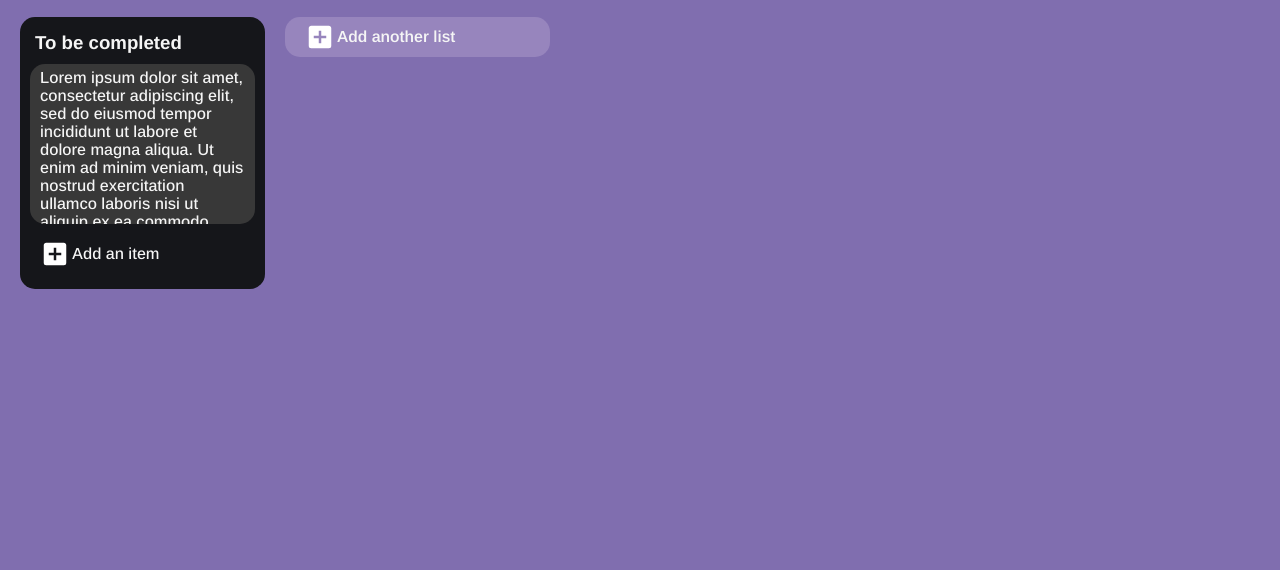
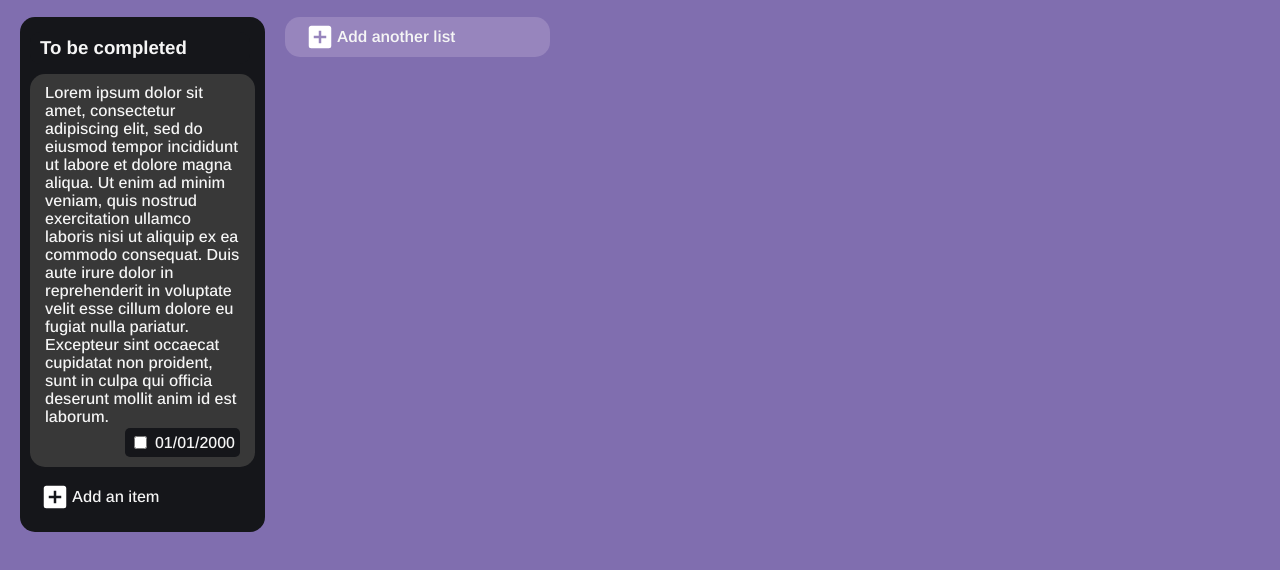
Before and after one commit to GitWorkingTime/odin-todo, a website built with webpack: page src/template.html in a window 1280 px wide. Shown: the part 56-626 px from the top of the page. Built offline with nearby package versions, Linux system fonts and the light colour scheme.

Commit message:
Added deadline and editted styling

```diff
--- a/src/styles.css
+++ b/src/styles.css
@@ -22,6 +22,7 @@ body {
     justify-content: left;
     padding: 20px;
     gap: 20px;
+    overflow-x: auto;
 }
 
 .list {
@@ -49,25 +50,51 @@ body {
 
 .item {
     background-color: rgb(56, 56, 56);
-    width: 205px;
+    width: 195px;
     height: fit-content;
-    padding: 5px 10px;
+    padding: 10px 15px;
     flex-shrink: 0;
 
     font-size: 12pt;
     font-weight: 500;
     border-radius: 15px;
 
-    max-height: 150px;
-    overflow-y: auto;
+    display: flex;
+    flex-direction: column;
+    gap: 2px;
+}
+
+.item .content {
+    padding: 0;
+}
+
+.deadline {
+    display: flex;
+    justify-content: flex-end;
+    align-items: center;
+
+}
+
+.deadline-background {
+    display: flex;
+    background-color: rgb(21, 22, 26);
+    padding: 5px;
+    gap: 5px;
+    align-items: center;
+    border-radius: 5px;
 }
 
 .list .title {
+    all: unset;
+    margin: 0;
     flex-shrink: 0;
     font-size: 14pt;
     font-weight: bold;
     width: 200px;
-    padding-left: 5px;
+    border-radius: 10px;
+    background-color: rgb(21, 22, 26);
+    color: whitesmoke;
+    padding: 5px 10px;
 }
 
 .btn {
--- a/src/template.html
+++ b/src/template.html
@@ -12,7 +12,17 @@
             <div class="title">To be completed</div>
             <div class="item-container">
                 <div class="item">
-                    Lorem ipsum dolor sit amet, consectetur adipiscing elit, sed do eiusmod tempor incididunt ut labore et dolore magna aliqua. Ut enim ad minim veniam, quis nostrud exercitation ullamco laboris nisi ut aliquip ex ea commodo consequat. Duis aute irure dolor in reprehenderit in voluptate velit esse cillum dolore eu fugiat nulla pariatur. Excepteur sint occaecat cupidatat non proident, sunt in culpa qui officia deserunt mollit anim id est laborum.
+                    <div class="content">
+                        Lorem ipsum dolor sit amet, consectetur adipiscing elit, sed do eiusmod tempor incididunt ut labore et dolore magna aliqua. Ut enim ad minim veniam, quis nostrud exercitation ullamco laboris nisi ut aliquip ex ea commodo consequat. Duis aute irure dolor in reprehenderit in voluptate velit esse cillum dolore eu fugiat nulla pariatur. Excepteur sint occaecat cupidatat non proident, sunt in culpa qui officia deserunt mollit anim id est laborum.
+                    </div>
+                    <div class="deadline">
+                        <div class="deadline-background">
+                            <input type="checkbox">
+                            <div class="date">
+                                01/01/2000
+                            </div>
+                        </div>
+                    </div>
                 </div>
             </div>
             <div class="btn-background">
```
